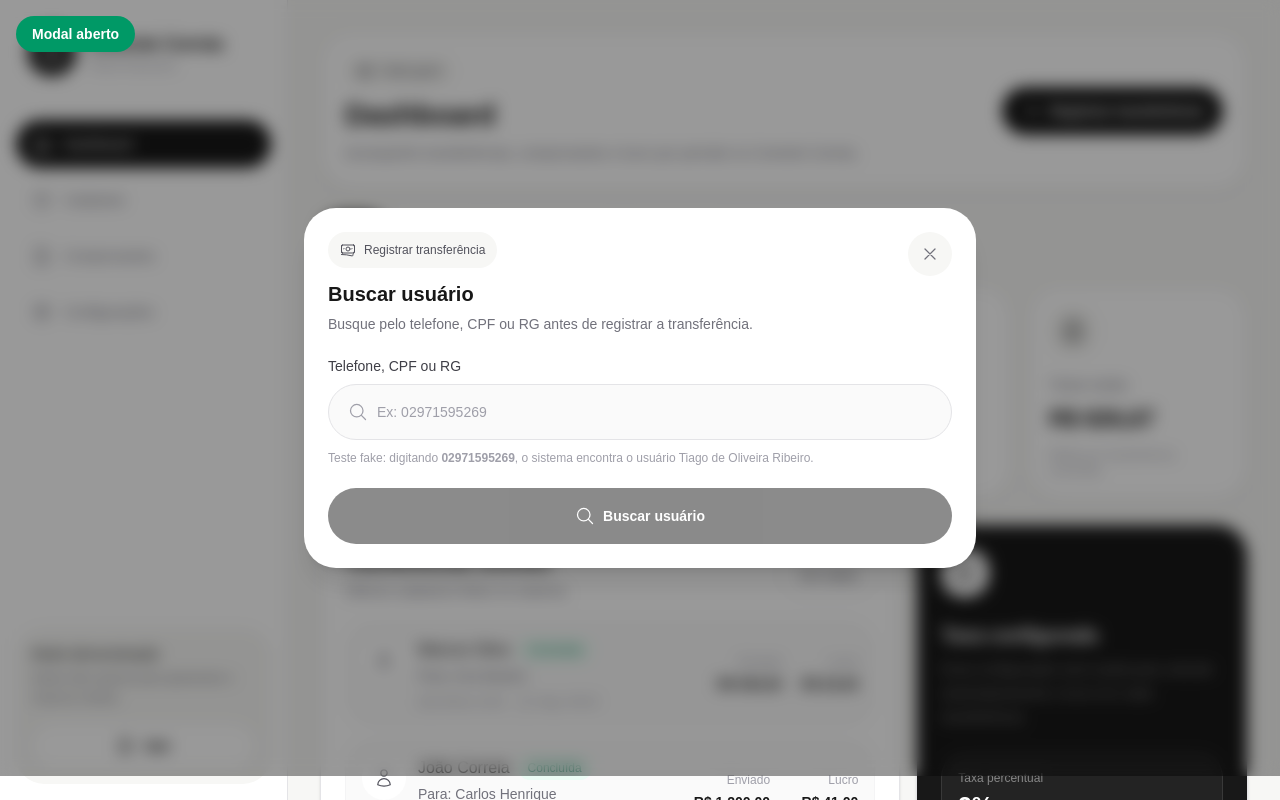
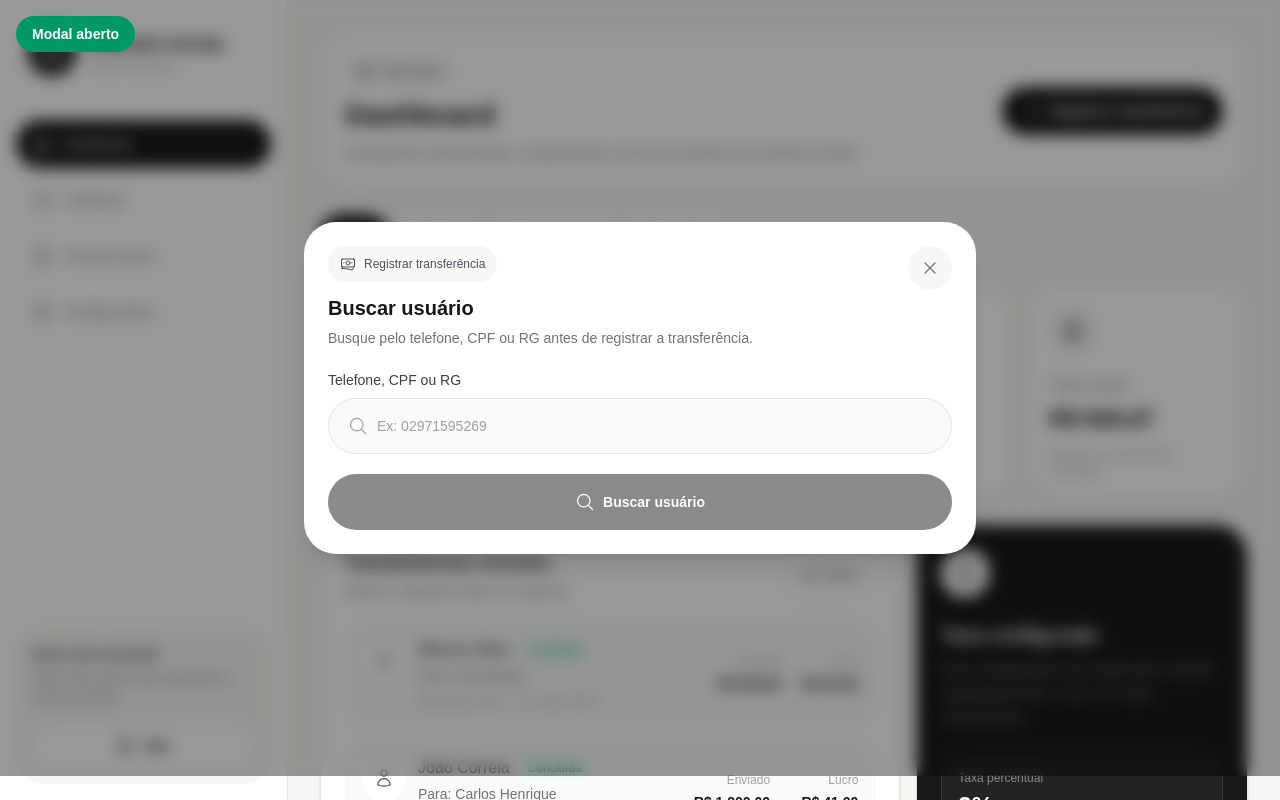
Before and after one commit to gregonocode/controlecorreia, a Next.js app: page /dashboard in a window 1280 px wide. Both pictures are taken after a click on the button "Registrar transferência". Shown: the top 800 px of the page. Built offline with nearby package versions, Linux system fonts and the light colour scheme.

Commit message:
ajuste pra ver no que vai dar

```diff
--- a/app/components/transferencias/RegistrarTransferenciaModal.tsx
+++ b/app/components/transferencias/RegistrarTransferenciaModal.tsx
@@ -1,3 +1,4 @@
+//app\components\transferencias\RegistrarTransferenciaModal.tsx
 'use client';
 
 import { useMemo, useState } from 'react';
@@ -198,10 +199,7 @@ export default function RegistrarTransferenciaModal({ open, onClose }: Props) {
                 />
               </div>
 
-              <p className="mt-2 text-xs leading-5 text-zinc-400">
-                Teste fake: digitando <strong>02971595269</strong>, o sistema
-                encontra o usuário Tiago de Oliveira Ribeiro.
-              </p>
+
             </div>
 
             <button
```
